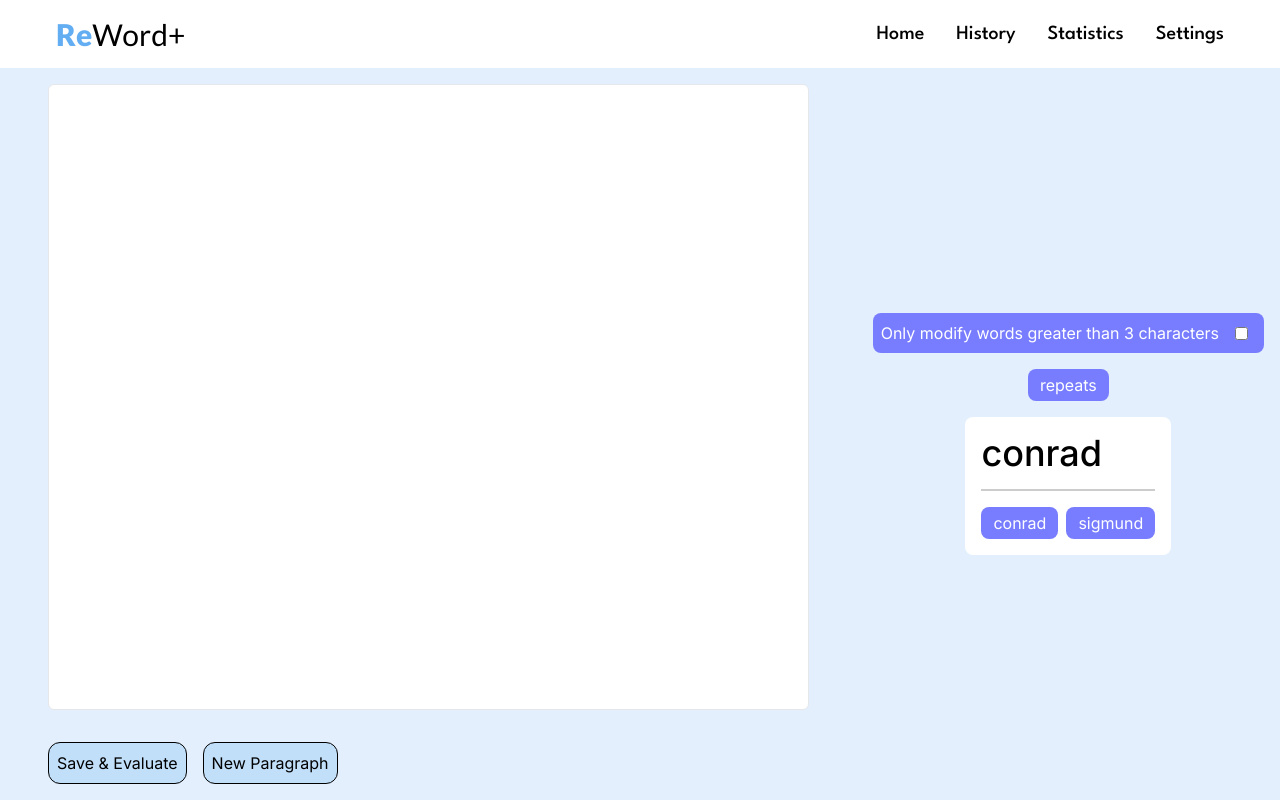
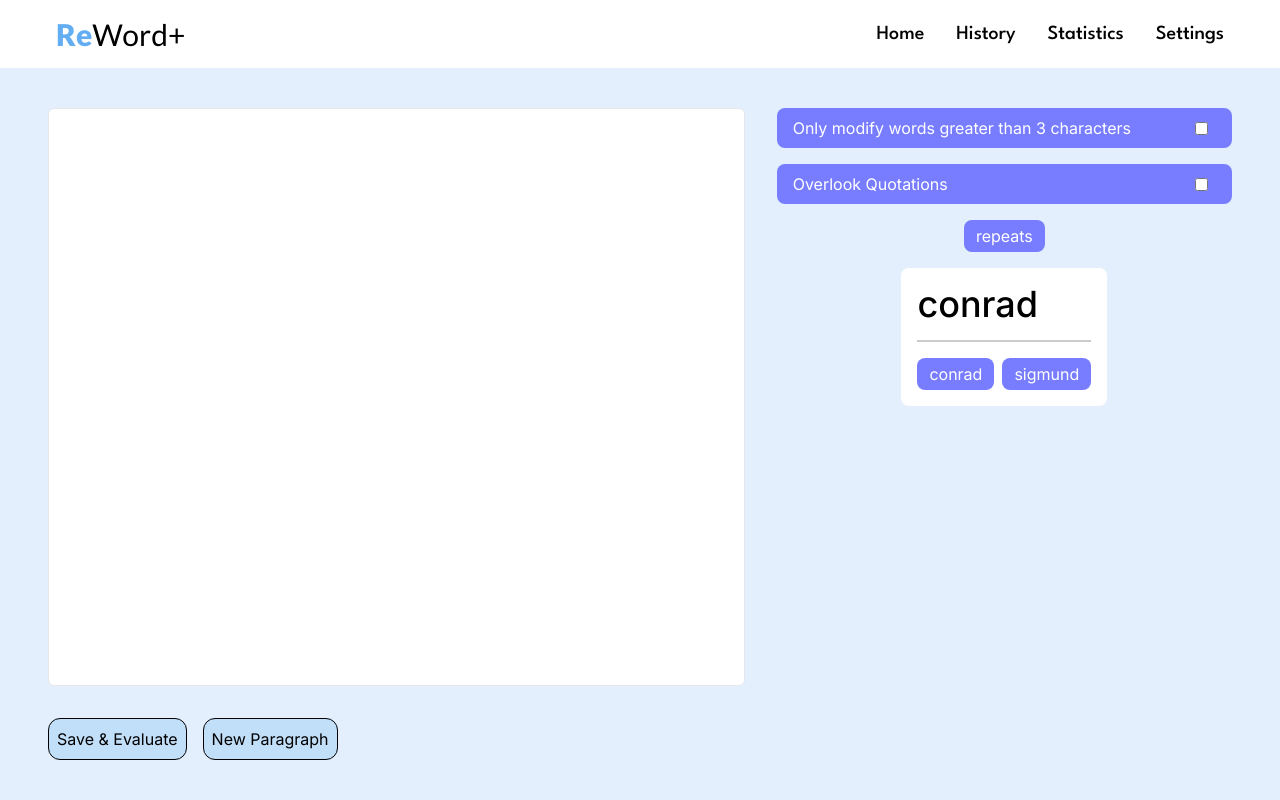
Before and after one commit to Verusins/ReWord-Plus, a Next.js app in the folder frontend/: page / in a window 1280 px wide. Built offline with nearby package versions, Linux system fonts and the light colour scheme.

Commit message:
Formatting UI fixes

```diff
--- a/frontend/app/page.tsx
+++ b/frontend/app/page.tsx
@@ -8,6 +8,7 @@ import React, { useState, useEffect } from "react";
 
 export default function Home() {
   const [is3Char, setIs3Char] = useState(false);
+  const [isQuotes, setIsQuotes] = useState(false);
   const [text, setText] = useState("");
   useEffect(() => {
     console.log("is3Char:", is3Char);
@@ -18,12 +19,15 @@ export default function Home() {
   const handle3CharChange = () => {
     setIs3Char(!is3Char);
   };
+  const handleQuoteChange = () => {
+    setIsQuotes(!isQuotes);
+  };
   let list: string[] = ["conrad", "sigmund"];
   return (
     <main className="flex flex-col h-screen">
       <NavBar />
-      <div className="flex justify-between flex-grow">
-        <div className="flex flex-col flex-grow px-8 w-1/2">
+      <div className="flex justify-between flex-grow my-6 mx-8">
+        <div className="flex flex-col flex-grow w-1/2">
           <form className="p-4 h-full">
             <textarea
               value={text}
@@ -40,11 +44,16 @@ export default function Home() {
             </button>
           </div>
         </div>
-        <div className="flex flex-col justify-center items-center m-4 gap-4">
+        <div className="flex flex-col items-center m-4 gap-4">
           <ReWordCheck
             name={"Only modify words greater than 3 characters"}
             isChecked={is3Char}
             setIsChecked={handle3CharChange}
+          />
+          <ReWordCheck
+            name={"Overlook Quotations"}
+            isChecked={isQuotes}
+            setIsChecked={handleQuoteChange}
           />
           <Synonym word={"repeats"} />
           <SynonymSelect word={"conrad"} synonyms={list} />
--- a/frontend/components/rewordcheck.tsx
+++ b/frontend/components/rewordcheck.tsx
@@ -6,11 +6,20 @@ interface ReWordCheckProps {
   setIsChecked: React.ChangeEventHandler<HTMLInputElement>;
 }
 
-export default function ReWordCheck({name, isChecked, setIsChecked}: ReWordCheckProps){
+export default function ReWordCheck({
+  name,
+  isChecked,
+  setIsChecked,
+}: ReWordCheckProps) {
   return (
-    <main className="flex justify-center items-center bg-[#787DFF] rounded-lg p-2 gap-4 text-white">
+    <main className="flex justify-between items-center bg-[#787DFF] rounded-lg py-2 px-4 gap-16 text-white w-full">
       {name}
-      <input className="mr-2 leading-tight" type="checkbox" checked={isChecked} onChange={setIsChecked}></input>
+      <input
+        className="mr-2 leading-tight"
+        type="checkbox"
+        checked={isChecked}
+        onChange={setIsChecked}
+      ></input>
     </main>
   );
 }
```
